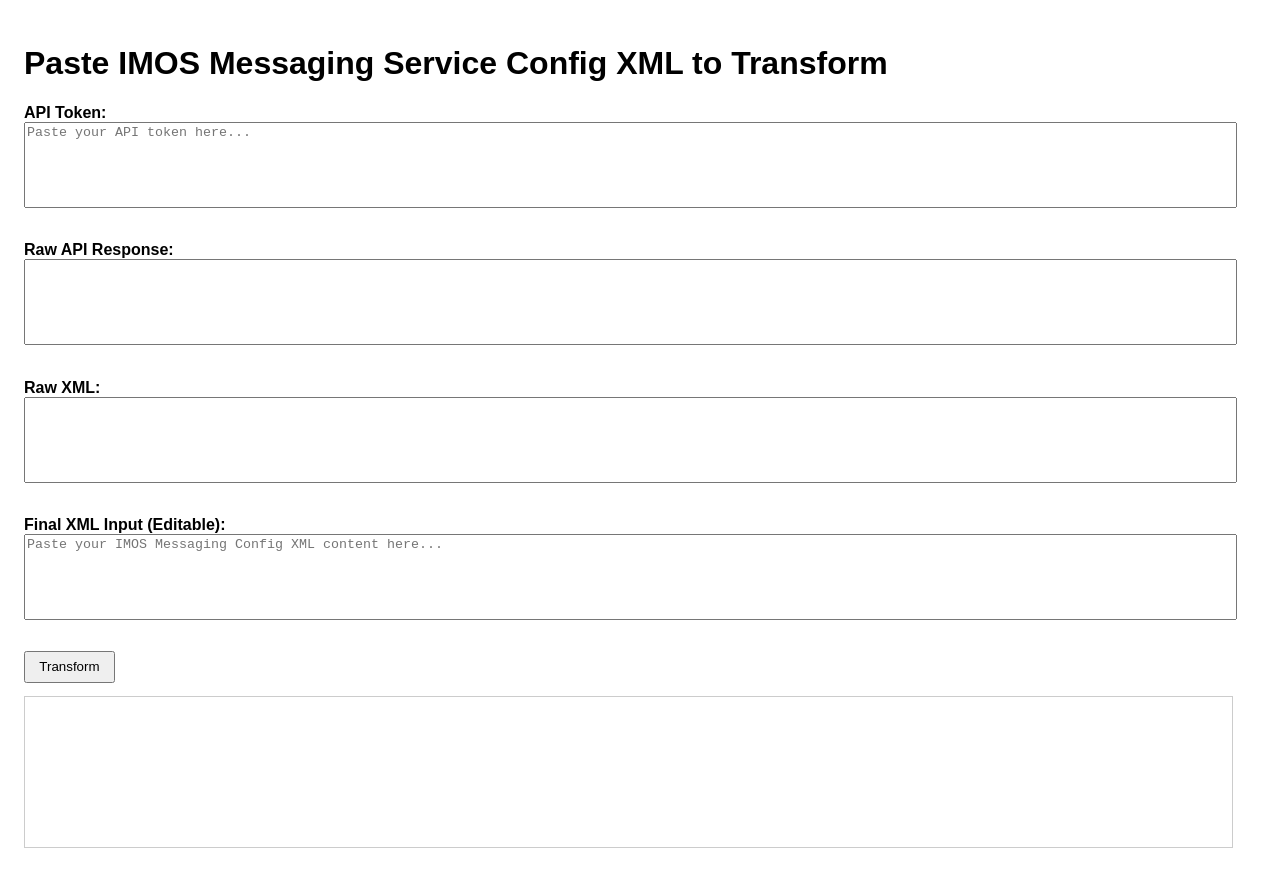
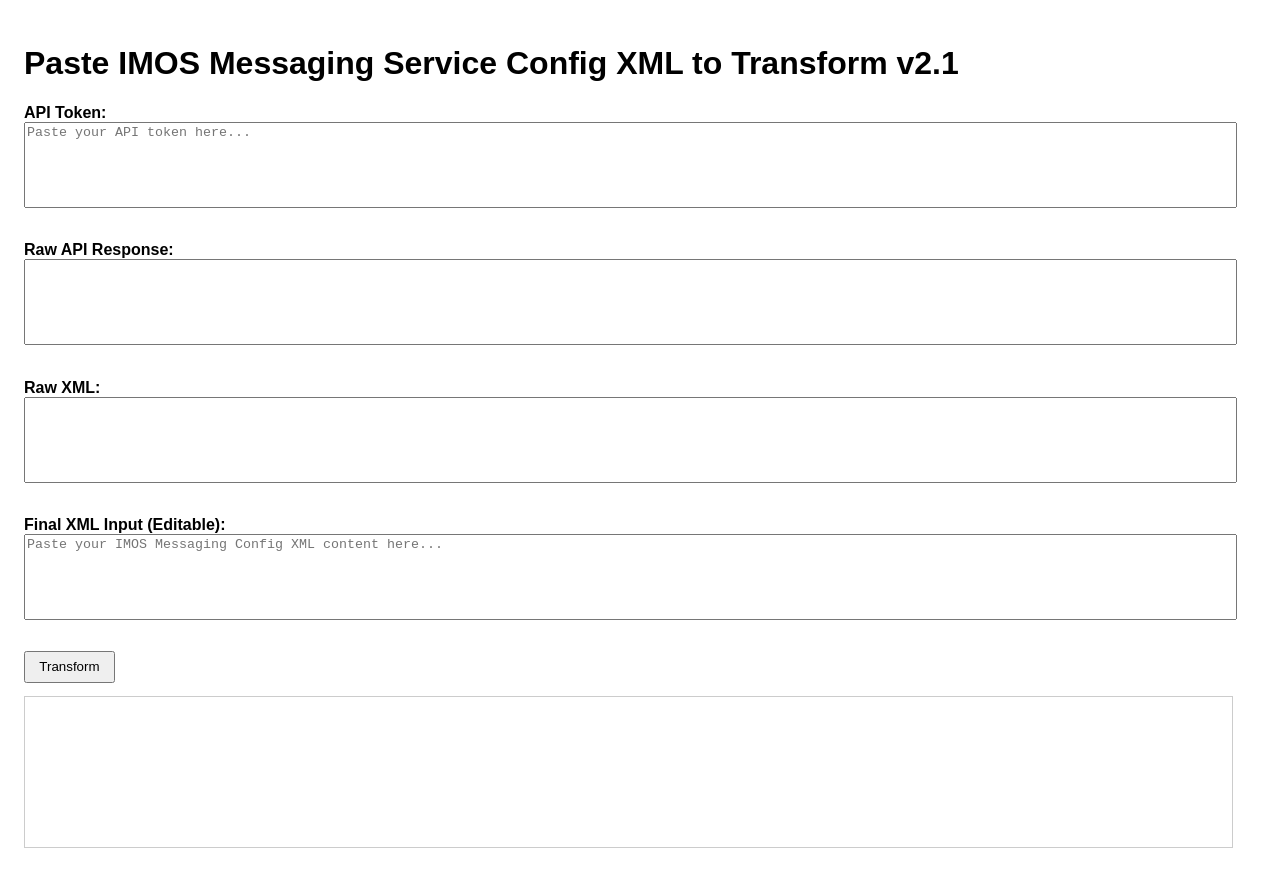
Before and after one commit to yhyodo/IMOSMSGSVC, a plain HTML site: page API.html in a window 1280 px wide. Drawn offline with Linux system fonts and the light colour scheme.

```diff
--- a/API.html
+++ b/API.html
@@ -13,7 +13,7 @@
   </style>
 </head>
 <body>
-  <h1>Paste IMOS Messaging Service Config XML to Transform</h1>
+  <h1>Paste IMOS Messaging Service Config XML to Transform v2.1</h1>
 
   <label class="label">API Token:</label>
   <textarea id="tokenInput" placeholder="Paste your API token here..."></textarea>
```
